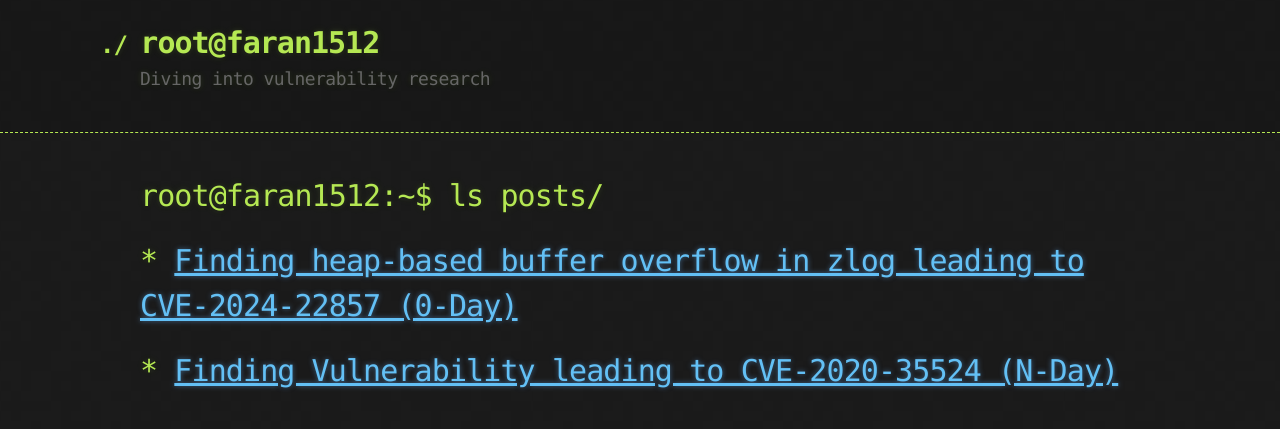
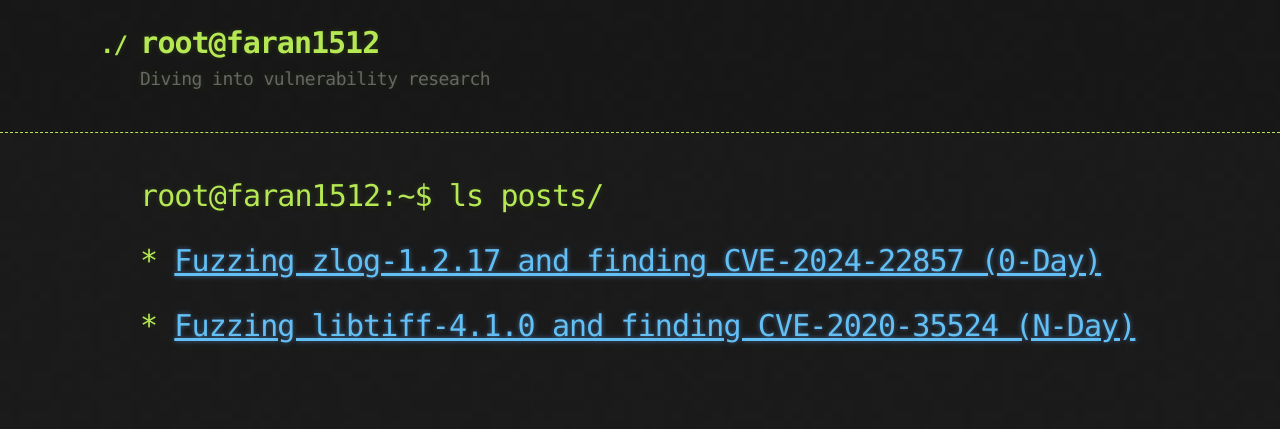
Before and after one commit to faran1512/faran1512.github.io, a Jekyll site: the page built from index.md, in a window 1280 px wide. Shown: the top 429 px of the page. Built offline with Jekyll 4.4.1, drawn with Linux system fonts in a browser that asks for light colours; our own code applies the rules of GitHub Pages for plain Markdown files.

Commit message:
Added CVE-2024-22857 blog

```diff
--- a/index.md
+++ b/index.md
@@ -4,5 +4,5 @@ layout: default
 
 # root@faran1512:~$ ls posts/
 
-# * [Finding heap-based buffer overflow in zlog leading to CVE-2024-22857 (0-Day)](https://www.ebryx.com/blogs/fuzzing-zlog-v1-2-17-with-afl)
-# * [Finding Vulnerability leading to CVE-2020-35524 (N-Day)](./CVE-2020-35524_Recreate.md)
+# * [Fuzzing zlog-1.2.17 and finding CVE-2024-22857 (0-Day)](https://www.ebryx.com/blogs/fuzzing-zlog-v1-2-17-with-afl)
+# * [Fuzzing libtiff-4.1.0 and finding CVE-2020-35524 (N-Day)](./CVE-2020-35524_Recreate.md)
```
